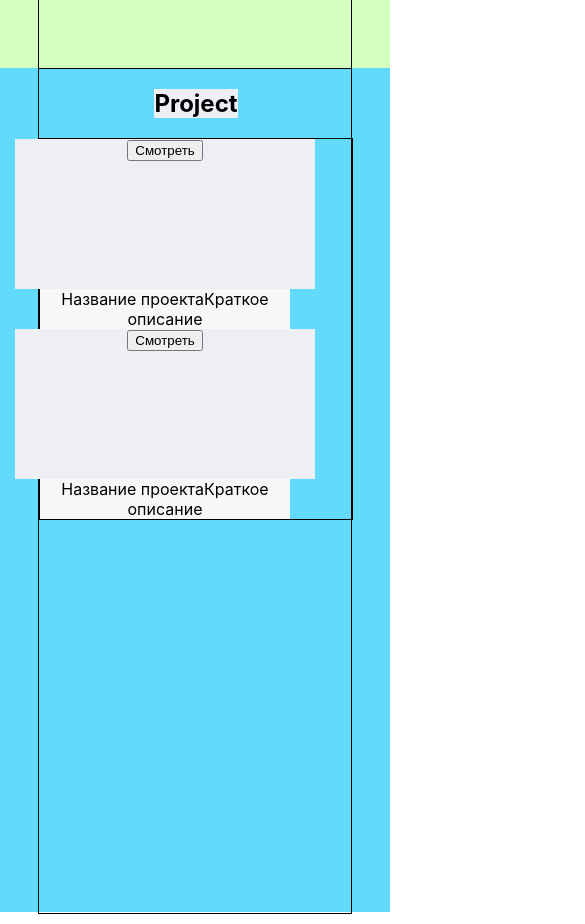
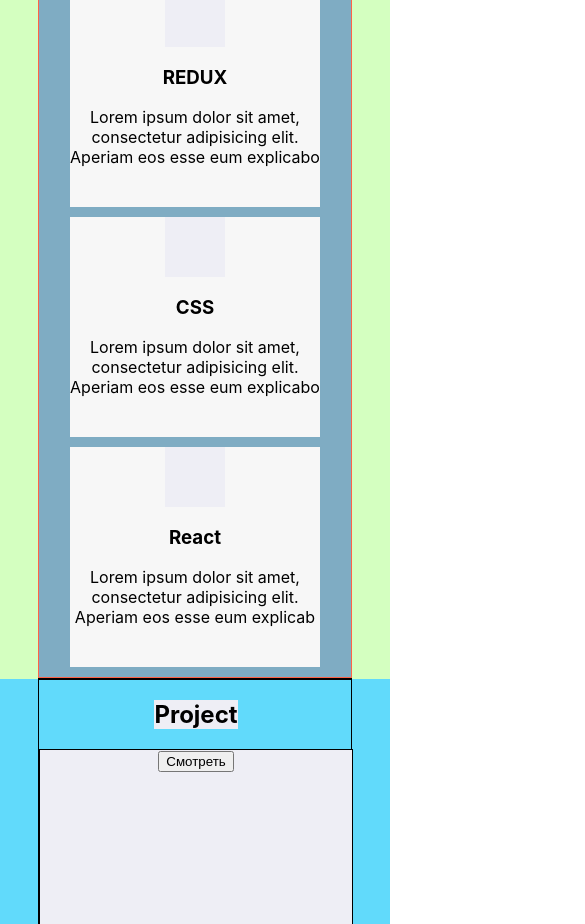
Before and after one commit to B1ackin/my-portfolio, a React (Create React App) app: page / in a window 390 px wide. Shown: the part 1700-2624 px from the top of the page, 585 px wide, since content can reach past the window. Built offline with nearby package versions, Linux system fonts and the light colour scheme.

Commit message:
fix bag mobile version

```diff
--- a/src/portfolio/Portfolio.js
+++ b/src/portfolio/Portfolio.js
@@ -12,6 +12,7 @@
             <div className={style.project}>
                 <Project/>
                 <Project/>
+
             </div>
 
 
--- a/src/portfolio/Portfolio.module.css
+++ b/src/portfolio/Portfolio.module.css
@@ -13,6 +13,6 @@
     border: 1px solid;
     width: 100%;
     display: flex;
-    justify-content: space-between;
+    justify-content: space-around;
     flex-wrap: wrap;
 }
--- a/src/portfolio/portfolio-project/PortfolioProject.js
+++ b/src/portfolio/portfolio-project/PortfolioProject.js
@@ -10,8 +10,8 @@
                 <button className={style.button}>Смотреть</button>
             </div>
             <div className={style.text}>
-                <span>Название проекта</span>
-                <span>Краткое описание</span>
+                <div>Название проекта</div>
+                <div>Краткое описание</div>
             </div>
         </div>
     );
--- a/src/portfolio/portfolio-project/PortfolioProject.module.css
+++ b/src/portfolio/portfolio-project/PortfolioProject.module.css
@@ -1,15 +1,16 @@
 .project {
-    width: 250px;
+    width: 500px;
     background-color: #f7f7f7;
     display: flex;
     flex-direction: column;
     align-items: center;
     text-align: center;
 
+
 }
 .image {
-    width: 300px;
-    height: 150px;
+    width: 100%;
+    min-height: 300px;
     background-color: #eeeef5;
 }
 .button {
--- a/src/skills/Skills.module.css
+++ b/src/skills/Skills.module.css
@@ -1,5 +1,5 @@
 .skillsBlock {
-    height: 100vh;
+    min-height: 100vh;
     background-color: #d4ffc0;
 }
 
@@ -7,6 +7,7 @@
 .skillsContainer {
     justify-content: flex-start;
     flex-direction: column;
+    flex-wrap: nowrap;
 
 }
 .title {
```
